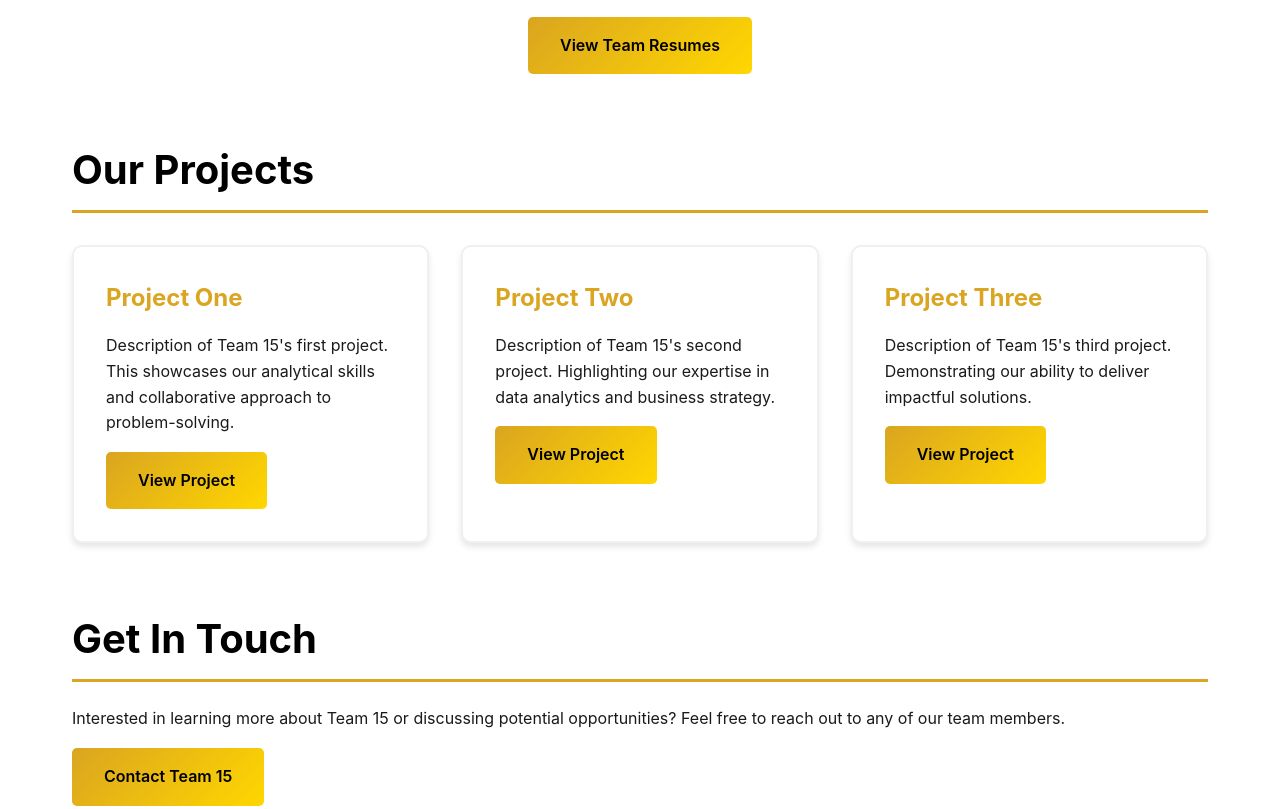
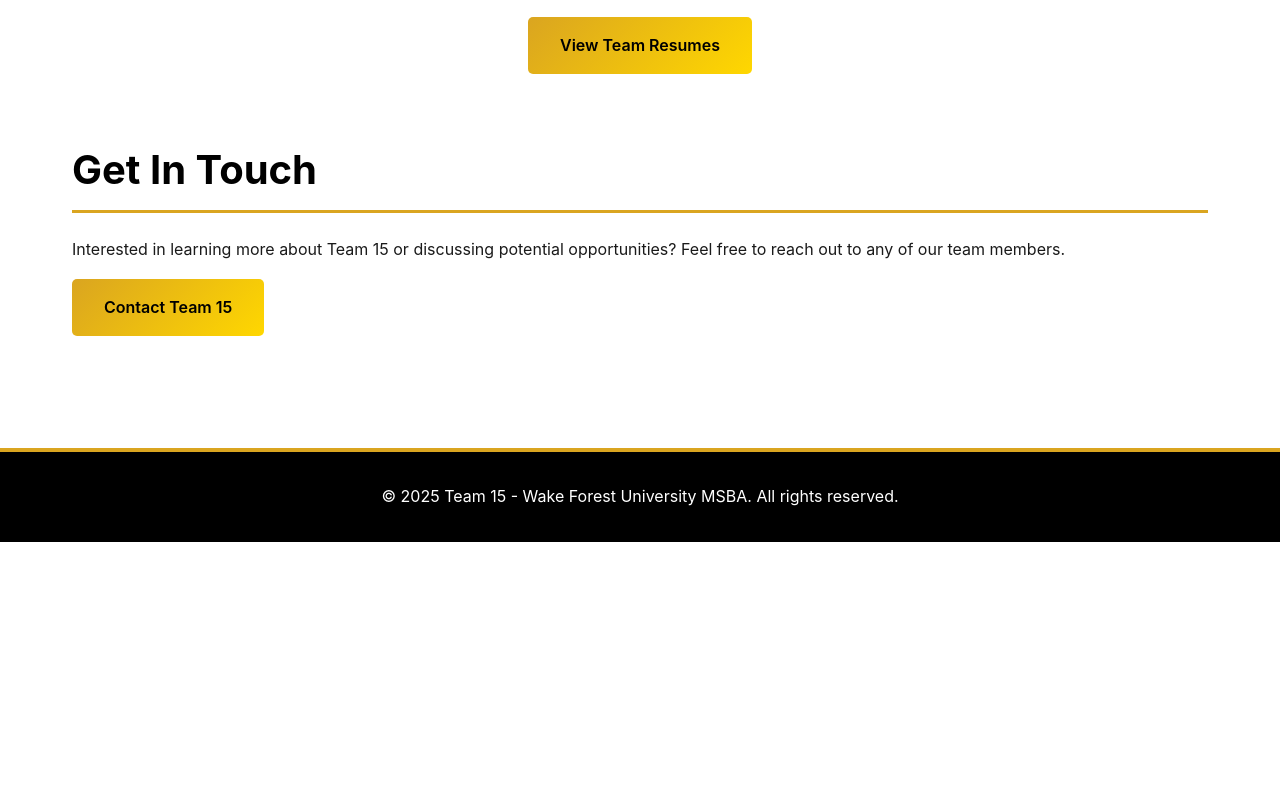
Before and after one commit to William3507/TeamSite, a plain HTML site: page index.html in a window 1280 px wide. Shown: the part 1040-1849 px from the top of the page. After the commit the page ends 1582 px from the top, so only its background shows below. Drawn offline with Linux system fonts and the light colour scheme.

Commit message:
Update index.html

```diff
--- a/index.html
+++ b/index.html
@@ -242,7 +242,7 @@
 </head>
 <body>
     <header>
-        <h1>Team 15</h1>
+        <h1>Model Citizens - Team 15</h1>
         <p>Wake Forest University - MSBA Program</p>
     </header>
 
@@ -256,7 +256,7 @@
 
     <main>
         <div class="hero">
-            <h2>Welcome to Team 15</h2>
+            <h2>Welcome to Model Citizens - Team 15</h2>
             <p>We are Master of Science in Business Analytics students at Wake Forest University, dedicated to leveraging data-driven insights to solve complex business challenges.</p>
 
             <div class="team-members">
@@ -273,27 +273,6 @@
             <a href="/TeamSite/about.html" class="btn">View Team Resumes</a>
         </div>
 
-        <section id="projects">
-            <h2>Our Projects</h2>
-            <div class="card-grid">
-                <div class="card">
-                    <h3>Project One</h3>
-                    <p>Description of Team 15's first project. This showcases our analytical skills and collaborative approach to problem-solving.</p>
-                    <a href="#" class="btn">View Project</a>
-                </div>
-                <div class="card">
-                    <h3>Project Two</h3>
-                    <p>Description of Team 15's second project. Highlighting our expertise in data analytics and business strategy.</p>
-                    <a href="#" class="btn">View Project</a>
-                </div>
-                <div class="card">
-                    <h3>Project Three</h3>
-                    <p>Description of Team 15's third project. Demonstrating our ability to deliver impactful solutions.</p>
-                    <a href="#" class="btn">View Project</a>
-                </div>
-            </div>
-        </section>
-
         <section id="contact">
             <h2>Get In Touch</h2>
             <p>Interested in learning more about Team 15 or discussing potential opportunities? Feel free to reach out to any of our team members.</p>
```
